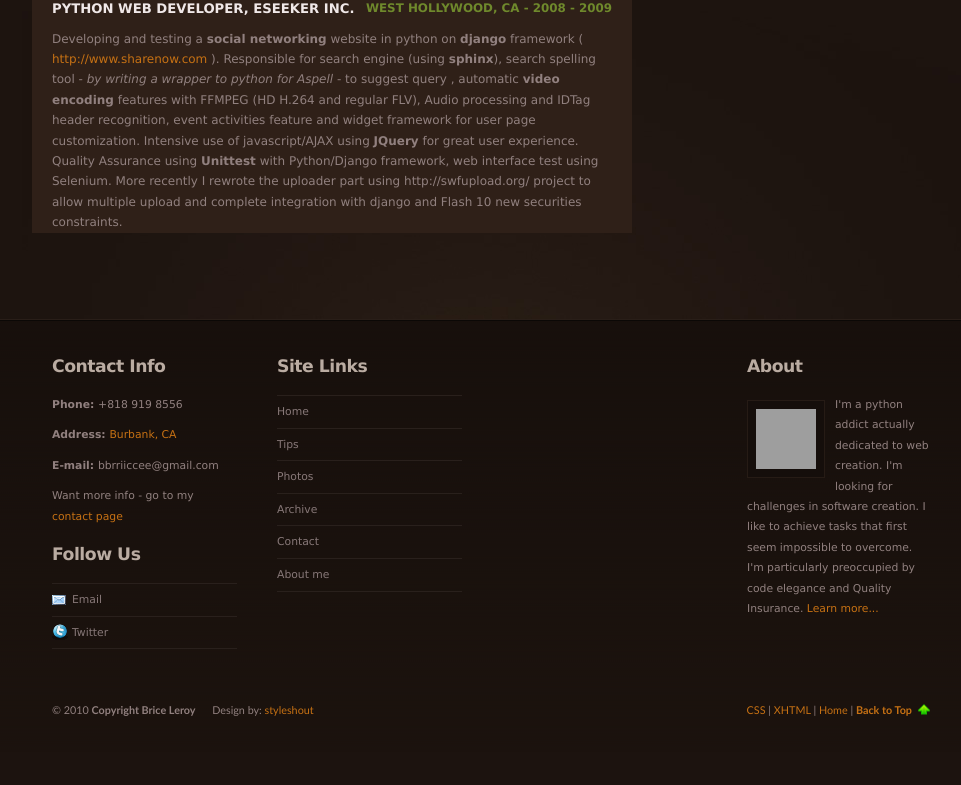
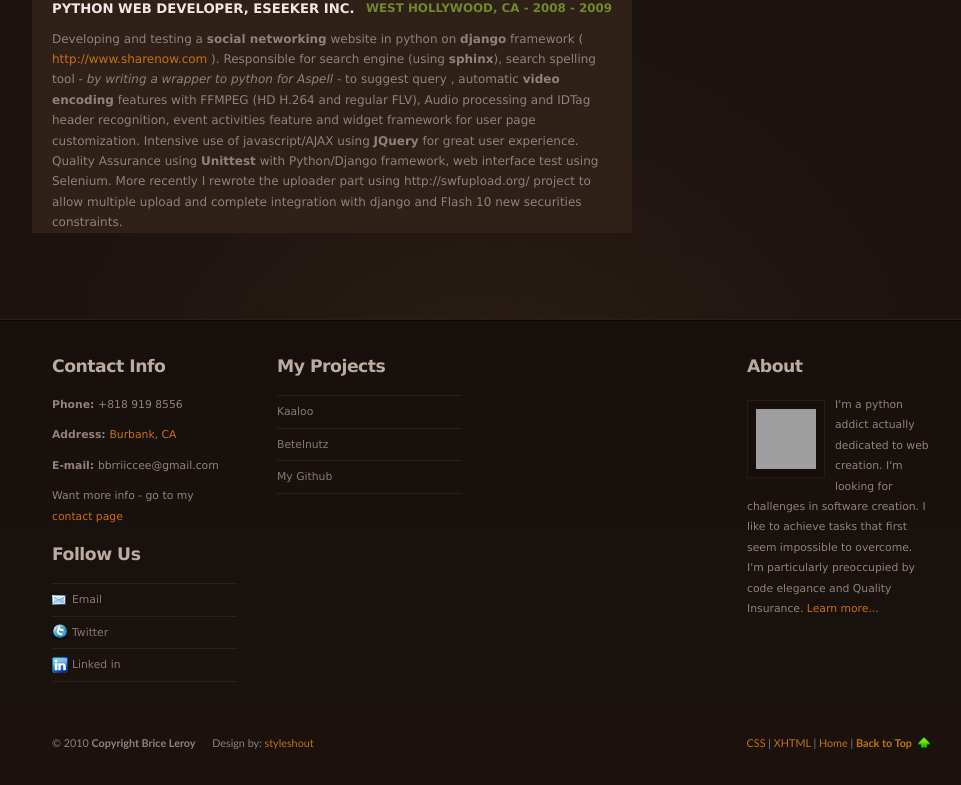
Before and after one commit to typehorror/blog, a Django app: template templates/about_me.html in a window 1280 px wide. Shown: the part 676-1461 px from the top of the page, without its empty margins (148-1109 px from the left). Before the commit the page ends 1392 px from the top, so only its background shows below. Run offline with Django 3.2, Linux system fonts and the light colour scheme; the template is opened without the code that fills it, so the values that code supplies are empty; parts of the project's set-up code (start-up, migrations or seed data) failed here and were passed over; some libraries are stand-ins or nearby versions; grey boxes are pictures that could not be loaded.

Commit message:
Add body to pictures and add linked in icon and link

```diff
--- a/picture/models.py
+++ b/picture/models.py
@@ -8,6 +8,7 @@ class Picture(models.Model):
     is_visible = models.BooleanField(default=False)
     tags = TagField(help_text='Enter tags separated by ,')
     creation_date = models.DateTimeField(auto_now_add=True)
+    body = models.TextField()
 
     @models.permalink
     def get_absolute_url(self):
--- a/static/css/Jungleland.css
+++ b/static/css/Jungleland.css
@@ -563,6 +563,10 @@ input.button {
 	background: url(../images/feed-icon14.gif) no-repeat 0 center;
 	padding-left: 20px;
 }
+#footer-outer .footer-list ul li .linkedin {
+	background: url(../images/linkedin.gif) no-repeat 0 center;
+	padding-left: 20px;
+}
 #footer-outer .footer-list ul li .twitter {
 	background: url(../images/twitter.gif) no-repeat 0 center;
 	padding-left: 20px;
--- a/templates/base.html
+++ b/templates/base.html
@@ -165,6 +165,7 @@ src="http://pagead2.googlesyndication.com/pagead/show_ads.js">
 					<!--li><a href="index.html" class="rssfeed">RSS Feed</a></li-->
 					<li><a href="mailto:bbrriiccee@gmail.com" class="email">Email</a></li>
 					<li><a href="http://twitter.com/briceleroy" class="twitter">Twitter</a></li>
+                    <li><a href="http://www.linkedin.com/in/bricepleroy" class="linkedin">Linked in</a></li>
 				</ul>
 			</div>
 
@@ -172,28 +173,24 @@ src="http://pagead2.googlesyndication.com/pagead/show_ads.js">
 
 		<div class="col-a">
 
-			<h3>Site Links</h3>
+			<h3>My Projects</h3>
 
 			<div class="footer-list">
 				<ul>
-                    <li><a href="{% url homepage %}">Home</a></li>
-                    <li><a href="{% url tips_view %}">Tips</a></li>
-                    <li><a href="{% url pictures_view %}">Photos</a></li>
-                    <li><a href="{% url article_archive_view %}">Archive</a></li>
-                    <li><a href="{% url contact_view %}">Contact</a></li>
-                    <li><a href="{% url about_me %}">About me</a></li>
+                    <li><a href="http://dev.kaaloo.com" target="_blank">Kaaloo</a></li>
+                    <li><a href="http://dev.betelnutz.com" target="_blank">Betelnutz</a></li>
+                    <li><a href="http://github.com/debrice" target="_blank">My Github</a></li>
 				</ul>
 			</div>
-
 		</div>
 
 		<div class="col-a">
-		<script type="text/javascript"><!--
+        <script type="text/javascript"><!--
         google_ad_client = "pub-0124906437036689";
-        /* 120x240, created 1/14/10 */
-        google_ad_slot = "6822028911";
-        google_ad_width = 120;
-        google_ad_height = 240;
+        /* 200x200, created 1/14/10 */
+        google_ad_slot = "5866640785";
+        google_ad_width = 200;
+        google_ad_height = 200;
         //-->
         </script>
         <script type="text/javascript"
--- a/templates/picture/picture_view.html
+++ b/templates/picture/picture_view.html
@@ -12,5 +12,10 @@
                     </p>
           {% thumbnail picture.file 560x1000 upscale as thumb %}
           <img src="{{ thumb }}" width="{{ thumb.width }}" height="{{ thumb.height }}"  alt="featured" />
+        <blockquote>
+        <p>
+        {{ picture.body }}
+        <p>
+        </blockquote>
     </div>
 {% endblock main %}
```
Also changed, not shown: static/images/linkedin.gif (added).
